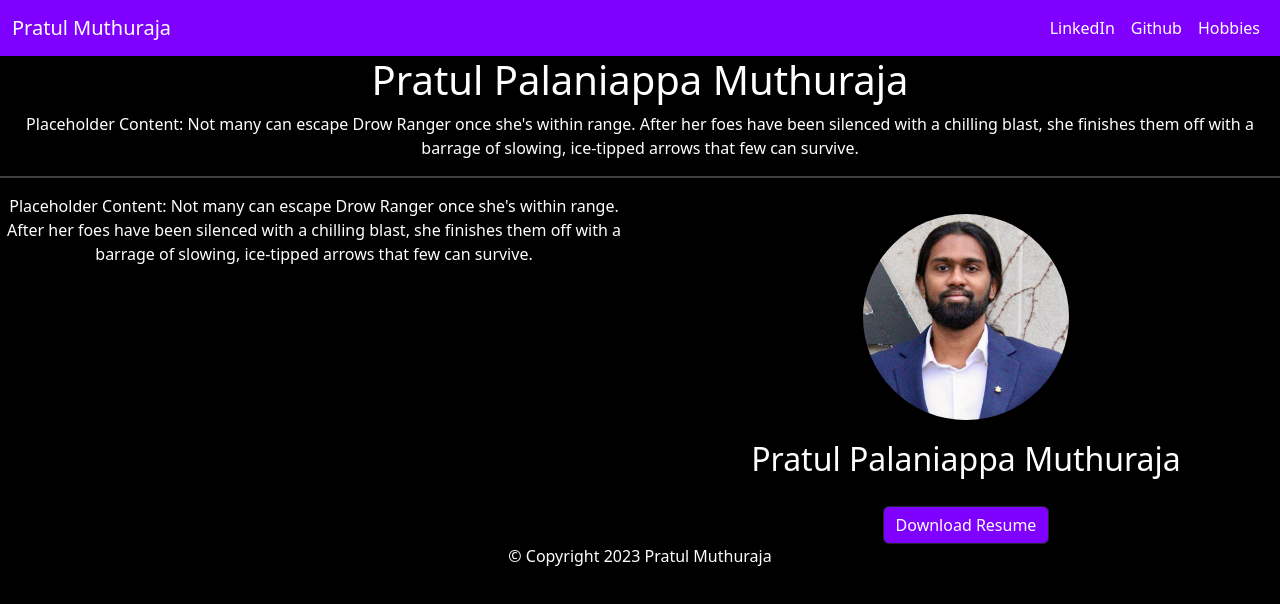
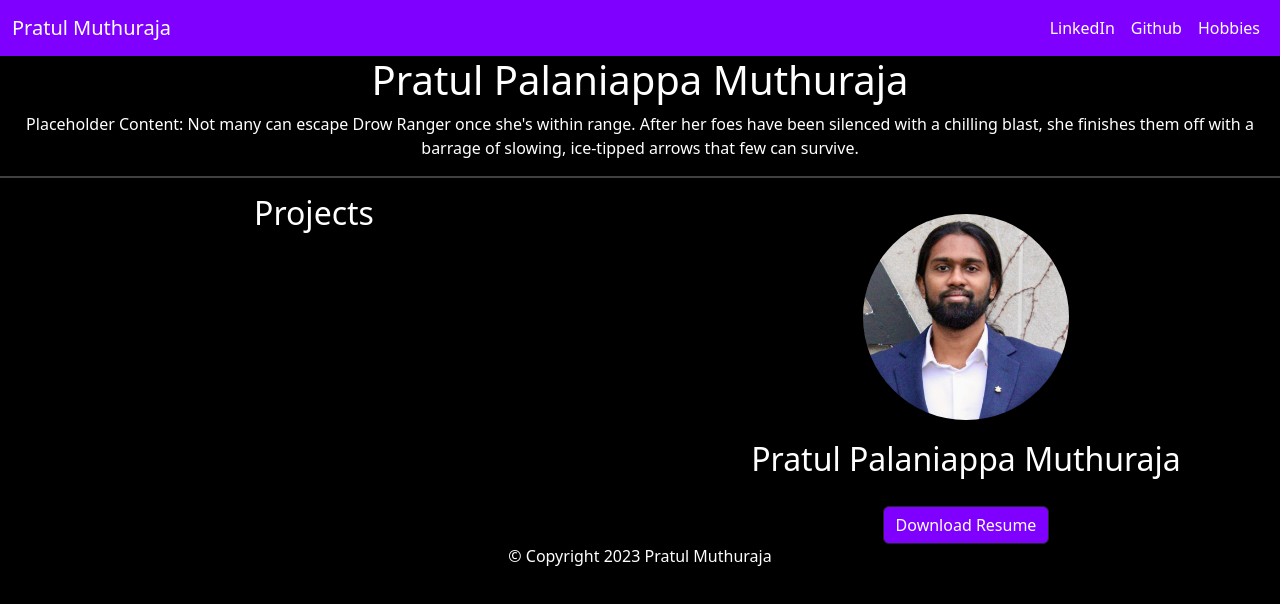
Before and after one commit to pratulmuthuraja/pratulmuthuraja.github.io, a plain HTML site: page index.html in a window 1280 px wide. Drawn offline with nearby package versions, Linux system fonts and the light colour scheme.

Commit message:
Placeholder contents

```diff
--- a/index.html
+++ b/index.html
@@ -98,12 +98,7 @@
     <section id="content">
       <div class="row">
         <div class="col-md-6">
-          <p>
-            Placeholder Content: Not many can escape Drow Ranger once she's
-            within range. After her foes have been silenced with a chilling
-            blast, she finishes them off with a barrage of slowing, ice-tipped
-            arrows that few can survive.
-          </p>
+          <h2>Projects</h2>
         </div>
         <div class="col-md-6">
           <div class="content-image-div">
@@ -114,6 +109,8 @@
             />
           </div>
           <h2 class="content-image-text">Pratul Palaniappa Muthuraja</h2>
+
+          <!-- TODO: Add functionality to download button -->
           <button type="button" class="btn btn-dark resume-download-button">
             Download Resume
           </button>
```
